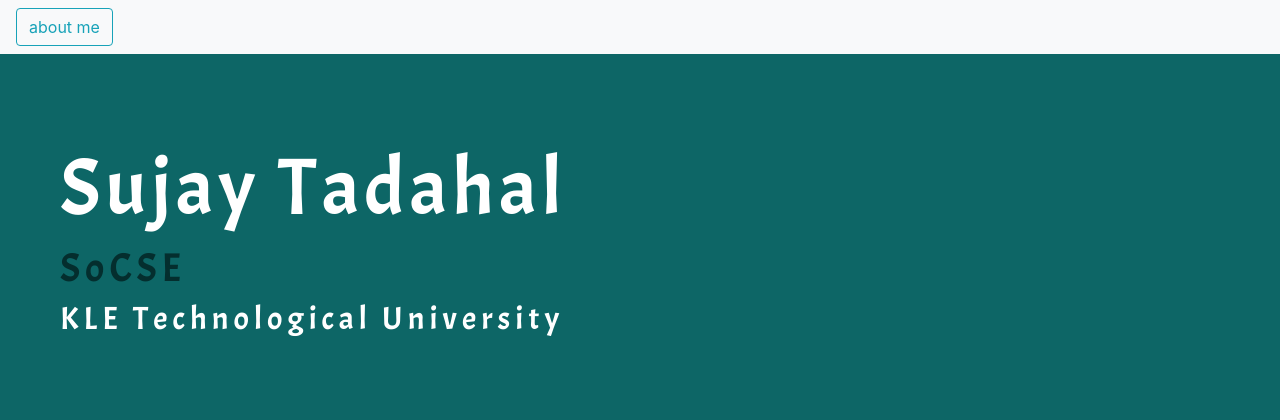
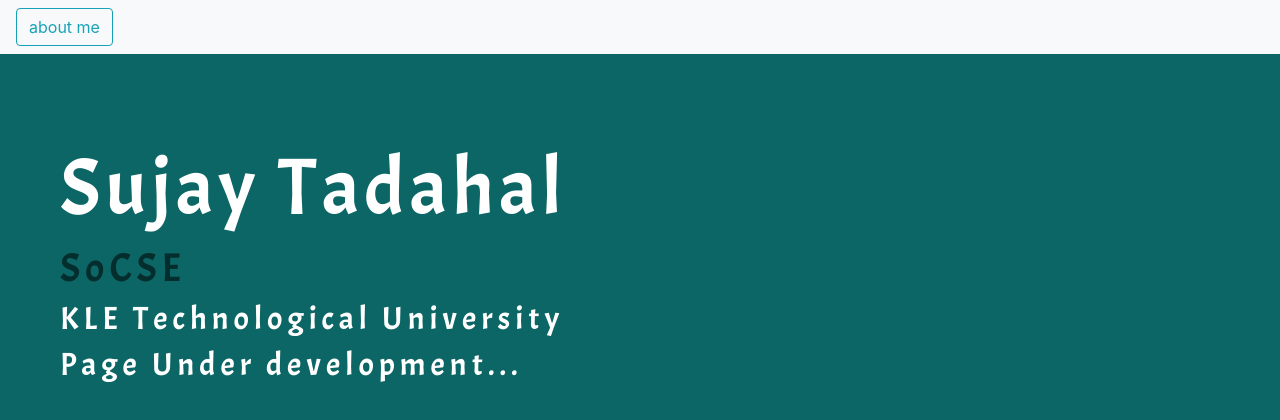
Before and after one commit to SujayST/SujayST.github.io, a plain HTML site: page index.html in a window 1280 px wide. Drawn offline with nearby package versions, Linux system fonts and the light colour scheme.

Commit message:
Update index.html

```diff
--- a/index.html
+++ b/index.html
@@ -47,6 +47,10 @@
         <h3>SoCSE</h3>
         <h2>KLE Technological University</h2>
     </div>
+     <div class="b">
+
+        <h2>Page Under development...</h2>
+    </div>
 
 </body>
 </html>
```
